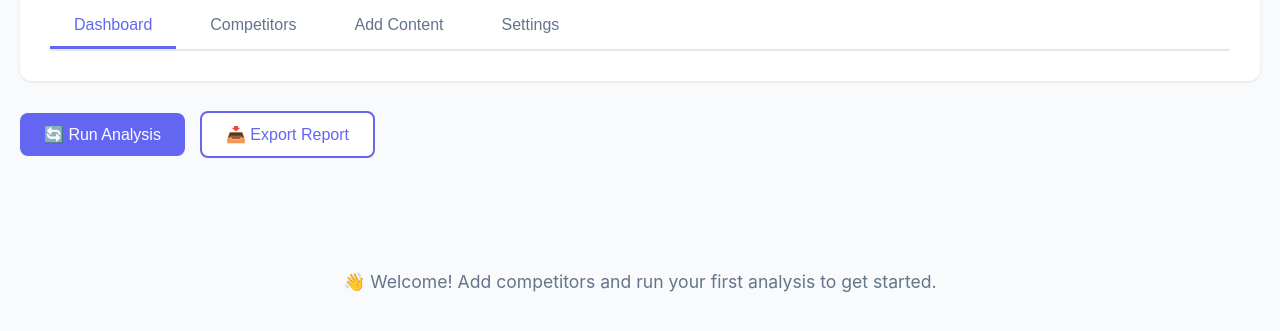
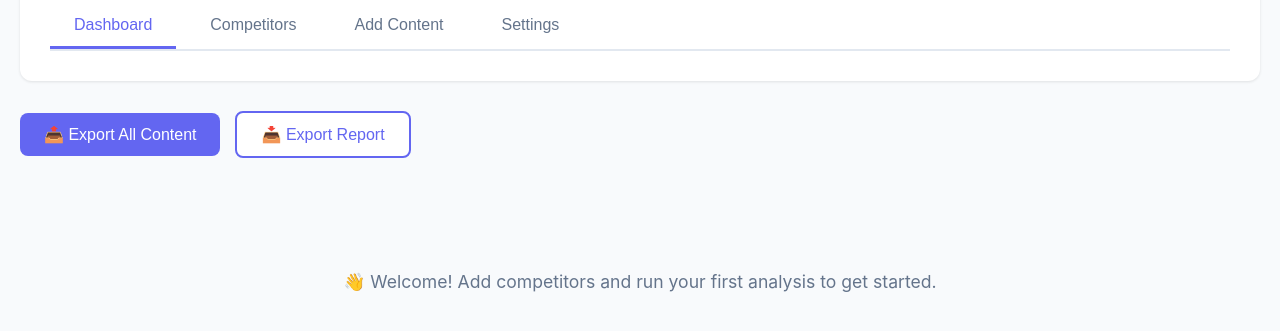
Before and after one commit to kelsey-cyber/content-gap-analyzer, a plain HTML site: page index.html in a window 1280 px wide. Shown: the part 117-448 px from the top of the page. Drawn offline with nearby package versions, Linux system fonts and the light colour scheme; no server answers.

Commit message:
Update index.html

```diff
--- a/index.html
+++ b/index.html
@@ -22,10 +22,11 @@
         <!-- DASHBOARD TAB -->
         <div id="dashboard" class="tab-content active">
             <div class="action-bar">
-                <button id="runAnalysis" class="btn-primary">🔄 Run Analysis</button>
-                <button id="exportReport" class="btn-secondary">📥 Export Report</button>
-                <span id="lastAnalysis" class="last-update"></span>
-            </div>
+    <button id="exportAllContent" class="btn-primary">📤 Export All Content</button>
+    <button id="runAnalysis" class="btn-primary" style="display:none;">🔄 Run Analysis</button>
+    <button id="exportReport" class="btn-secondary">📥 Export Report</button>
+    <span id="lastAnalysis" class="last-update"></span>
+</div>
 
             <div id="loadingAnalysis" class="loading" style="display:none;">
                 <div class="spinner"></div>
```
